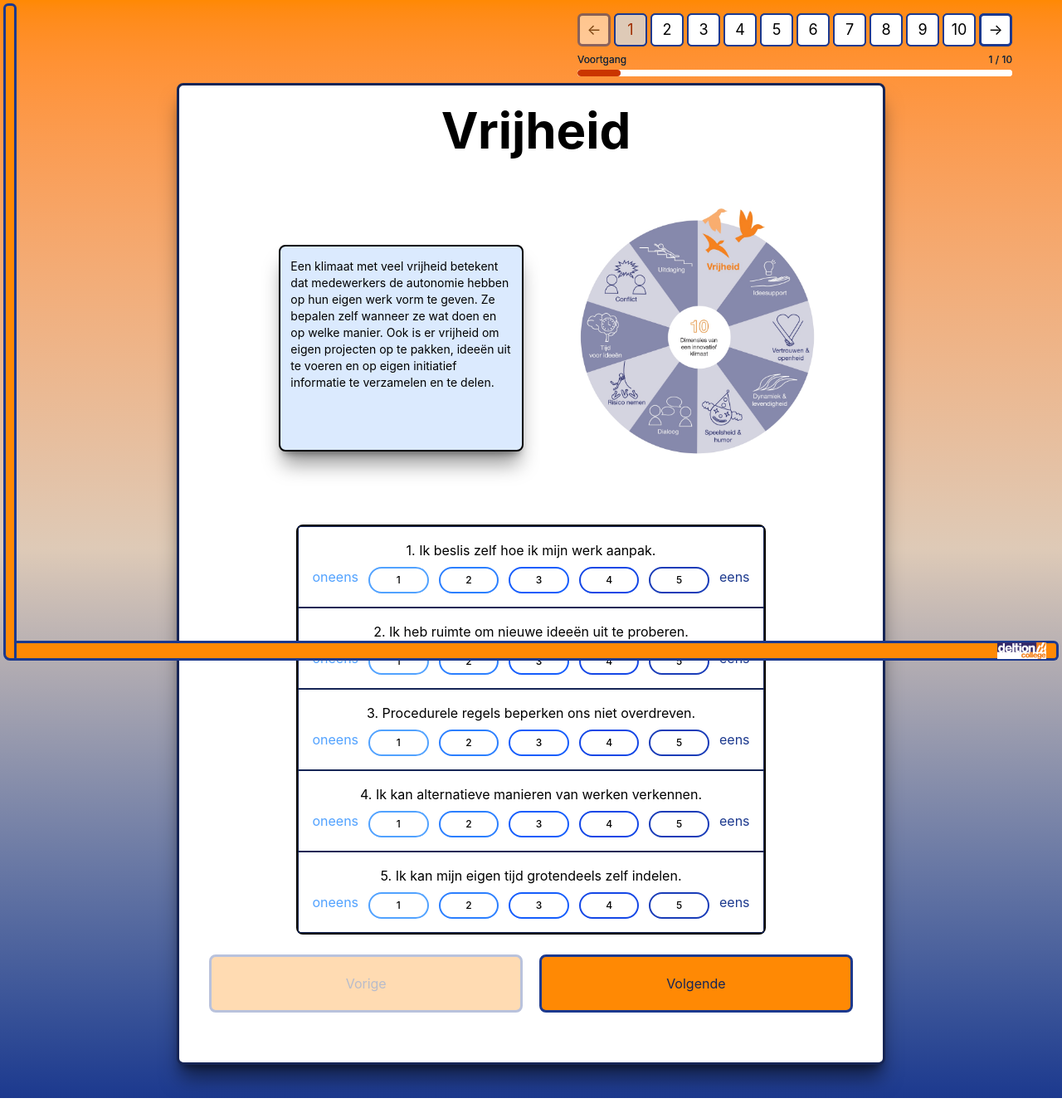
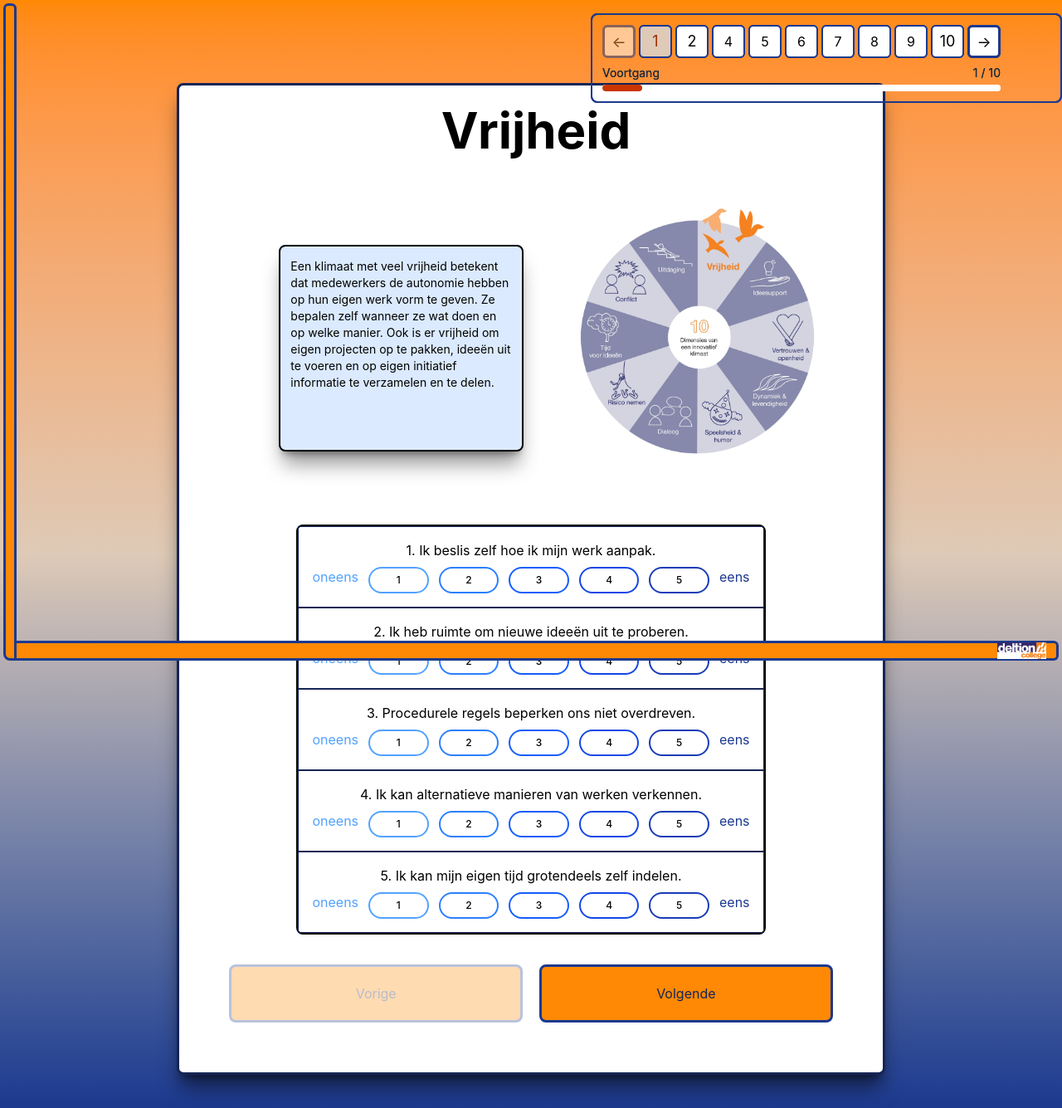
Before and after one commit to meijerjeremy02-hub/Innovatief-Klimaat, a React (Vite) app: page /vragenlijst in a window 1280 px wide. Shown: the whole page at 83% size. Built offline with nearby package versions, Linux system fonts and the light colour scheme.

Commit message:
telefoon fix

```diff
--- a/src/Components/Paginatie.tsx
+++ b/src/Components/Paginatie.tsx
@@ -7,45 +7,94 @@ export default function Paginatie() {
   const { huidig, setHuidig } = useVragen()
   const navigate = useNavigate()
 
+  const visibleOnMobile = (i: number) =>
+    i === 0 ||
+    i === TOTAAL - 1 ||
+    Math.abs(i - huidig) <= 1
+
   return (
-    <div className="lg:fixed lg:top-4 lg:right-0 flex flex-col gap-2 bg-transparent">
+    <div className="lg:fixed lg:top-4 lg:right-0 flex flex-col gap-2 bg-transparent sm:border-2 border-blue-900 rounded-lg p-3">
       <div className="flex gap-1 flex-nowrap items-center justify-center md:pr-15">
         <button
           onClick={() => setHuidig(huidig - 1)}
           disabled={huidig === 0}
-          className="px-1 py-0 text-3xs md:h-10 md:w-10 md:text-lg border-3 bg-white border-blue-900 rounded-md disabled:opacity-30 cursor-pointer"
+          className="px-2 py-1
+          text-sm md:h-10 md:w-10 md:text-lg border-3 bg-white border-blue-900 rounded-md disabled:opacity-30 cursor-pointer"
         >
           ←
         </button>
 
-        {Array.from({ length: TOTAAL }, (_, i) => (
+        {Array.from({ length: TOTAAL }, (_, i) => {
+          const isCurrent = huidig === i
+
+          if (!visibleOnMobile(i)) {
+            const showDotsLeft = i === huidig - 2
+            const showDotsRight = i === huidig + 2
+
+            if (showDotsLeft || showDotsRight) {
+              return (
+                <span
+                  key={`dots-${i}`}
+                  className="md:hidden flex items-center px-1 text-sm font-bold"
+                >
+                  ...
+                </span>
+              )
+            }
+
+            return (
               <button
                 key={i}
                 onClick={() => setHuidig(i)}
-            className={`px-1 py-0 text-3xs md:h-10 md:w-10 md:text-lg rounded-md border-2 border-blue-900 cursor-pointer ${huidig === i ? 'bg-[#DECAB7] text-orange-800' : 'bg-white text-black'}`}
+                className={`hidden md:block h-10 w-10 rounded-md border-2 border-blue-900 cursor-pointer ${
+                  isCurrent
+                    ? 'bg-[#DECAB7] text-orange-800'
+                    : 'bg-white text-black'
+                }`}
               >
                 {i + 1}
               </button>
-        ))}
+            )
+          }
+
+          return (
+            <button
+              key={i}
+              onClick={() => setHuidig(i)}
+              className={`text-sm px-2 py-1 md:h-10 md:w-10 md:text-lg rounded-md border-2 border-blue-900 cursor-pointer ${
+                isCurrent
+                  ? 'bg-[#DECAB7] text-orange-800'
+                  : 'bg-white text-black'
+              }`}
+            >
+              {i + 1}
+            </button>
+          )
+        })}
 
         <button
           onClick={() => setHuidig(huidig + 1)}
           disabled={huidig === TOTAAL - 1}
-          className="px-1 py-0 text-3xs md:h-10 md:w-10 md:text-lg border-3 bg-white border-blue-900 rounded-md disabled:opacity-30 cursor-pointer"
+          className="px-2 py-1 text-sm md:h-10 md:w-10 md:text-lg border-3 bg-white border-blue-900 rounded-md disabled:opacity-30 cursor-pointer"
         >
           →
         </button>
       </div>
 
       <div className="md:pr-15">
-        <div className="flex justify-between text-[9px] md:text-xs text-gray-800 mb-1">
+        <div className="flex justify-between text-[9px] md:text-sm text-gray-800 mb-1">
           <span>Voortgang</span>
-          <span>{huidig + 1} / {TOTAAL}</span>
+          <span>
+            {huidig + 1} / {TOTAAL}
+          </span>
         </div>
+
         <div className="h-2 bg-white rounded-full overflow-hidden">
           <div
-            className="h-full bg-orange-700 rounded-full transition-all"
-            style={{ width: `${((huidig + 1) / TOTAAL) * 100}%` }}
+            className="h-full bg-orange-700 rounded-full transition-all duration-300"
+            style={{
+              width: `${((huidig + 1) / TOTAAL) * 100}%`,
+            }}
           />
         </div>
       </div>
@@ -53,7 +102,7 @@ export default function Paginatie() {
       {huidig === TOTAAL - 1 && (
         <button
           onClick={() => navigate('/resultaten')}
-          className="w-full max-w-9/10 md:pr-1 px-1 text-sm md:mt-1 md:text-lg border-3 border-blue-900 rounded-md bg-orange-200 text-orange-900 cursor-pointer"
+          className="w-full md:max-w-[80%] md:pr-1 px-1 text-sm md:mt-1 md:text-lg border-3 border-blue-900 rounded-md bg-orange-200 text-orange-900 cursor-pointer"
         >
           Verstuur ✓
         </button>
--- a/src/pages/Vragenlijst.tsx
+++ b/src/pages/Vragenlijst.tsx
@@ -47,7 +47,7 @@ export default function Vragenlijst() {
   return (
     <main className='min-w-full bg-linear-to-b from-orange-400 via-[#DECAB7] to-blue-900'>
       <div>
-        <div className="mx-auto p-5 mb-10 mt-25 w-2/3 bg-white border-3 border-blue-950 rounded-lg shadow-xl/50">
+        <div className="ml-6.5 mr-4.5 mt-4 px-2 md:p-5 md:mx-auto md:mb-10 md:mt-25 md:w-2/3 bg-white border-3 border-blue-950 rounded-lg shadow-xl/50">
           <div className="p-1 text-center">
             <h1 className="text-6xl font-bold pb-8 pl-3">{onderwerpen[huidig]}</h1>
           </div>
@@ -62,19 +62,19 @@ export default function Vragenlijst() {
             <HuidigeVraag />
           </div>
 
-          <div className="px-4 mt-6">
+          <div className="px-10 mt-6">
             <Paginatie />
             <div className="flex mx-auto mb-10 gap-5 justify-center">
               <button
                 onClick={() => setHuidig(huidig - 1)}
                 disabled={huidig === 0}
-                className="flex-1 bg-orange-400 border-3 border-blue-900 rounded-lg text-blue-950 px-30 py-5 hover:bg-orange-300 disabled:opacity-30 cursor-pointer"
+                className="flex-1 bg-orange-400 border-3 border-blue-900 rounded-lg text-blue-950 mt-3 px-[15%] py-[2%] xl:px-30 xl:py-5 hover:bg-orange-300 disabled:opacity-30 cursor-pointer"
               >
                 Vorige
               </button>
               <button
                 onClick={() => huidig === 9 ? navigate('/resultaten') : setHuidig(huidig + 1)}
-                className="flex-1 bg-orange-400 border-3 border-blue-900 rounded-lg text-blue-950 px-30 py-5 hover:bg-orange-300 cursor-pointer"
+                className="flex-1 bg-orange-400 border-3 border-blue-900 rounded-lg text-blue-950 mt-3 px-[15%] py-[2%] xl:px-30 xl:py-5 hover:bg-orange-300 cursor-pointer"
               >
                 {huidig === 9 ? 'Verstuur' : 'Volgende'}
               </button>
```
Lines whose indentation alone changed are shown as unchanged.
